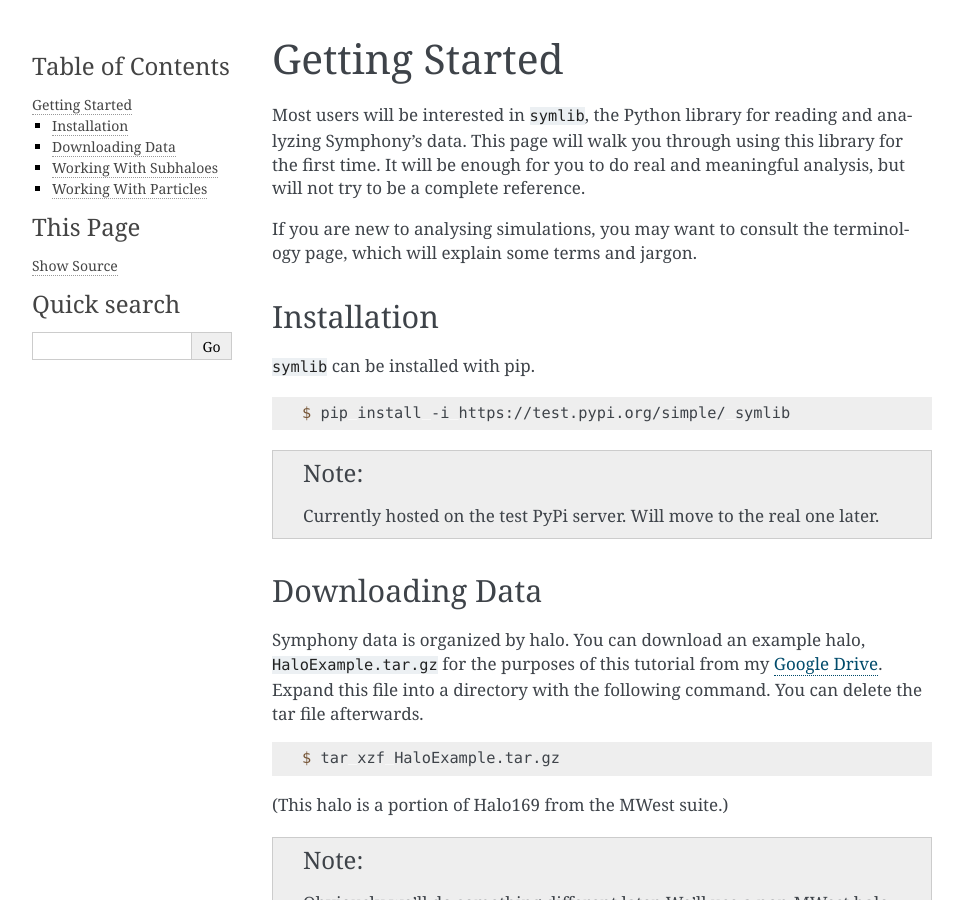
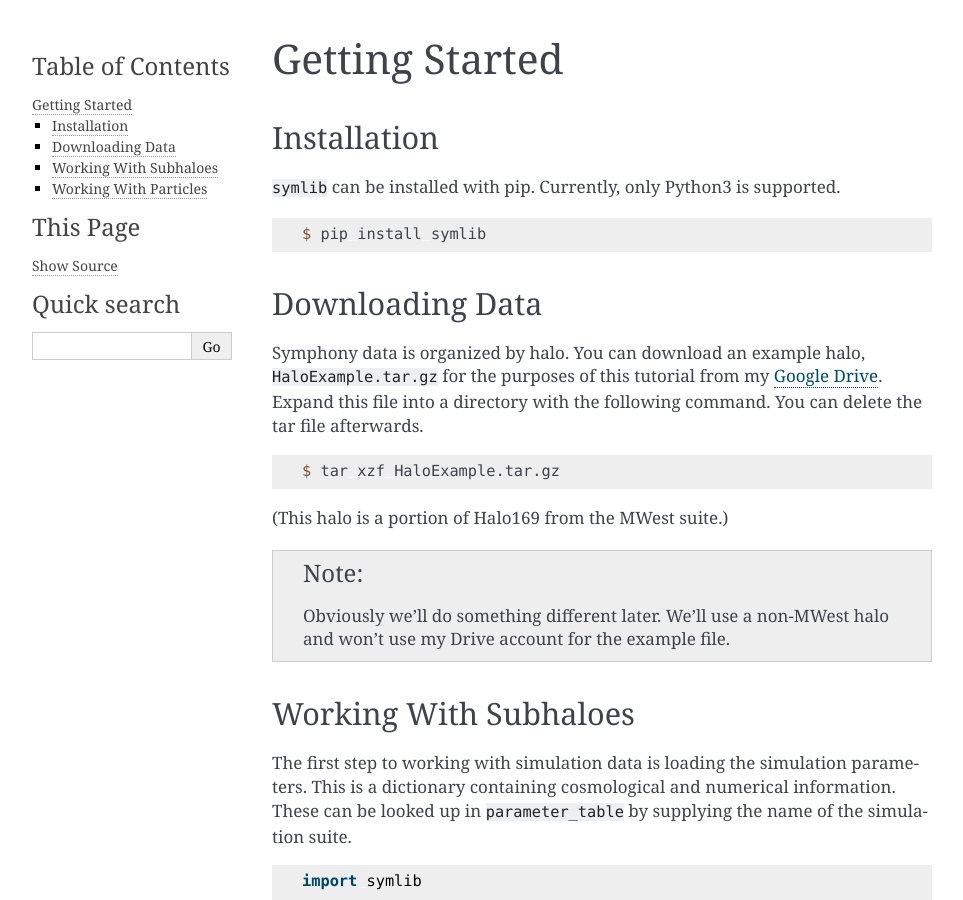
Before and after one commit to phil-mansfield/symphony, a Sphinx documentation site: the page built from docs/source/getting_started.rst, in a window 1280 px wide and 900 px high. Shown: the whole window, without its empty margins (148-1111 px from the left). Built offline with Sphinx 7.4.7, drawn with Linux system fonts in a browser that asks for light colours.

Commit message:
updated documentation for move to pypi

```diff
--- a/docs/source/getting_started.rst
+++ b/docs/source/getting_started.rst
@@ -1,25 +1,14 @@
 Getting Started
 ===============
-
-Most users will be interested in ``symlib``, the Python library for reading and
-analyzing Symphony's data. This page will walk you through using this library
-for the first time. It will be enough for you to do real and meaningful
-analysis, but will not try to be a complete reference.
-
-If you are new to analysing simulations, you may want to consult
-the terminology page, which will explain some terms and jargon.
 
 Installation
 ------------
 
-``symlib`` can be installed with pip.
+``symlib`` can be installed with pip. Currently, only Python3 is supported.
 
 .. code-block:: console
 
-	$ pip install -i https://test.pypi.org/simple/ symlib
-
-.. note::
-   Currently hosted on the test PyPi server. Will move to the real one later.
+	$ pip install symlib
 
 Downloading Data
 ----------------
```
Also changed, not shown: 1 other file.
